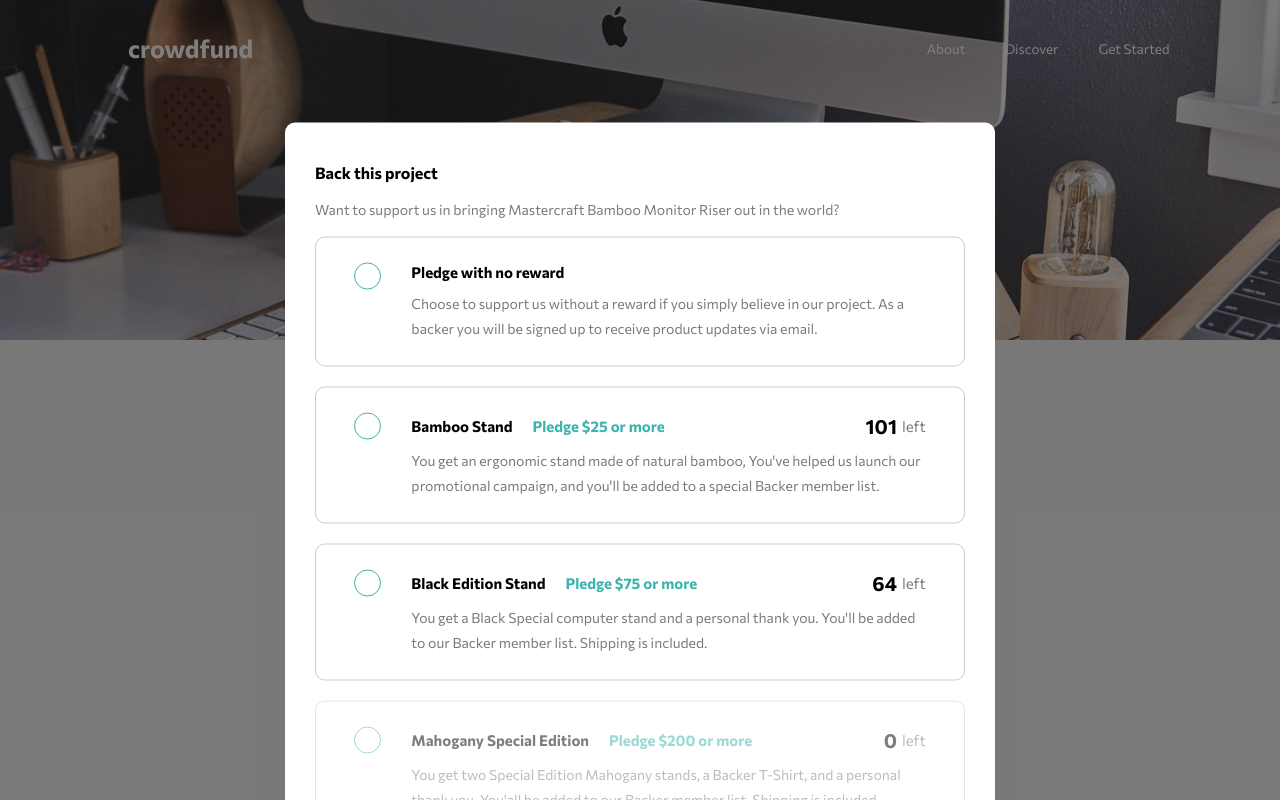
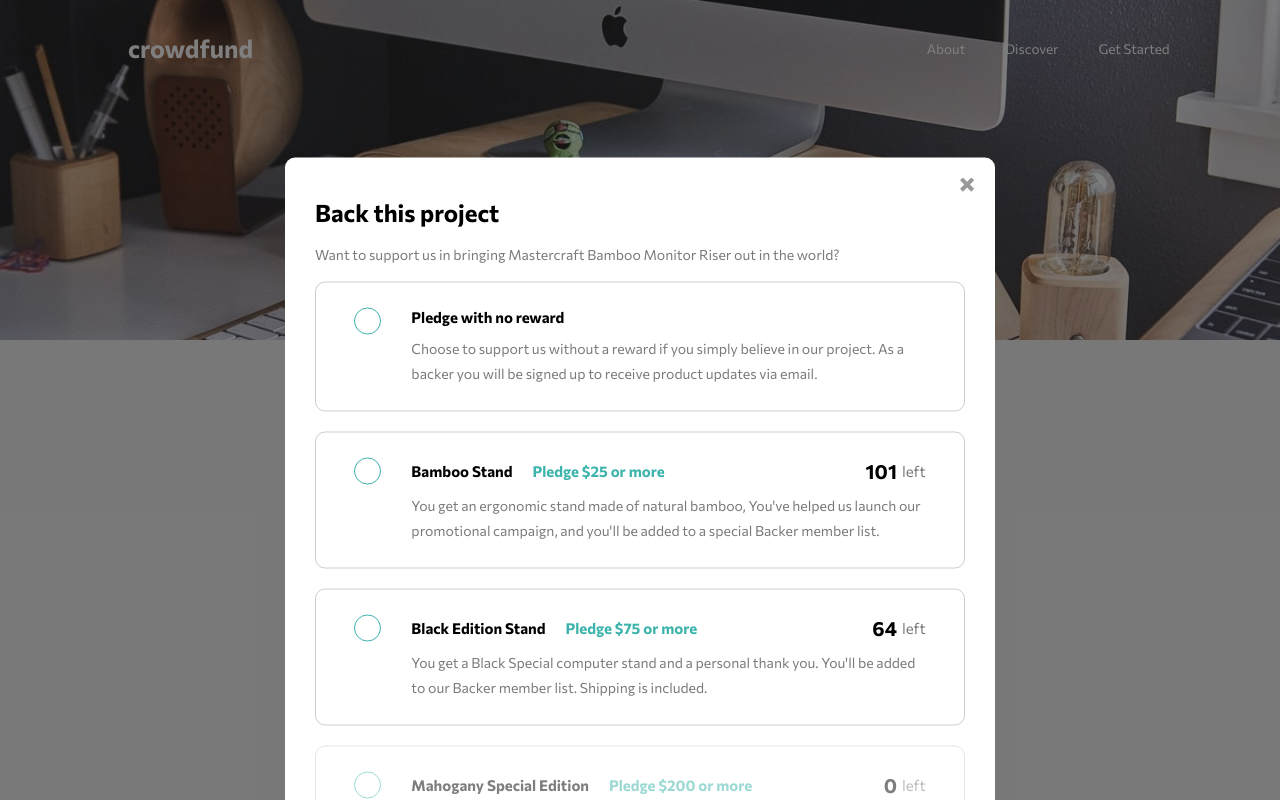
Before and after one commit to AstronautoLunar/crowdfunding-product-page-main-next, a Next.js app: page / in a window 1280 px wide. Both pictures are taken after a click on the button "Back this project". Shown: the top 800 px of the page. Built offline with nearby package versions, Linux system fonts and the light colour scheme.

Commit message:
Criado o botão de voltar da janela

```diff
--- /dev/null
+++ b/src/components/UI/ButtonLeave/index.tsx
@@ -0,0 +1,12 @@
+import styles from './styles.module.scss';
+
+export default function ButtonLeave({click}) {
+    return (
+        <div
+            className={styles.buttonLeave}
+            onClick={() => click()}
+        >
+            <img src="/icon-close-modal.svg" alt="icon close"/>
+        </div>
+    );
+}
--- /dev/null
+++ b/src/components/UI/ButtonLeave/styles.module.scss
@@ -0,0 +1,11 @@
+div.buttonLeave {
+    display: flex;
+    justify-content: center;
+    align-items: center;
+
+    cursor: pointer;
+
+    position: absolute;
+    right: 20px;
+    top: 20px;
+}
--- a/src/components/UI/index.tsx
+++ b/src/components/UI/index.tsx
@@ -14,6 +14,7 @@ import SectionBenefit from './SectionBenefit';
 import TextColor from './TextColor';
 import Counter from './Counter';
 import CheckBox from './CheckBox';
+import ButtonLeave from './ButtonLeave';
 
 export {
     BackgroundImage,
@@ -32,4 +33,5 @@ export {
     TextColor,
     Counter,
     CheckBox,
+    ButtonLeave,
 };
--- a/src/components/Window/styles.module.scss
+++ b/src/components/Window/styles.module.scss
@@ -22,8 +22,8 @@ div#window {
 
     border-radius: 10px;
 
-    position: absolute;
-    top: 500px;
+    position: relative;
+    top: 200px;
 
     align-items: left;
 }
--- a/src/pages/index.tsx
+++ b/src/pages/index.tsx
@@ -17,6 +17,7 @@ import {
   Title,
   SectionBenefit,
   CheckBox,
+  ButtonLeave,
 } from "../components/UI";
 
 import { useWindow } from '../contexts/WindowContext';
@@ -113,9 +114,12 @@ export default function Home() {
         </Panel>
       </Container>
       <Window action={button}>
+        <ButtonLeave
+          click={toggleButton}
+        />
         <Title
           align="left"
-          type="h4"
+          type="h2"
           marginTop={10}
           marginBottom={10}
         >
```
